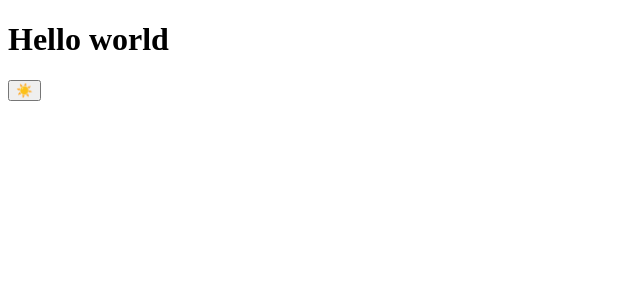
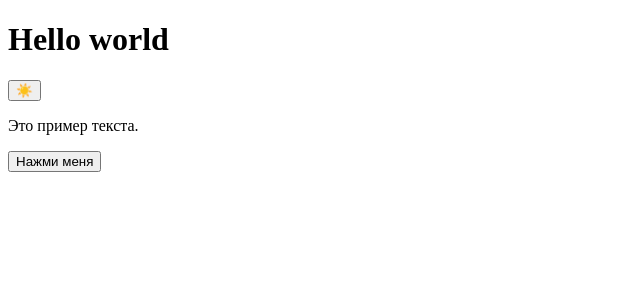
Before and after one commit to zetlock17/farpost_test_hard_2025, a React (Create React App) app: page / in a window 1280 px wide. Shown: the top 300 px of the page, without its empty margins (0-640 px from the left). Built offline with nearby package versions, Linux system fonts and the light colour scheme.

Commit message:
improve styles base

```diff
--- a/src/App.jsx
+++ b/src/App.jsx
@@ -1,5 +1,6 @@
 import React from 'react';
 import ThemeToggle from './components/ThemeToggle';
+import './styles/custom.css';
 
 const App = () => {
   return (
@@ -7,6 +8,8 @@ const App = () => {
       <main className="flex-grow p-4 dark:bg-gray-800 dark:text-white">
         <h1>Hello world</h1>
         <ThemeToggle />
+        <p className="text-body">Это пример текста.</p>
+        <button className="btn-primary">Нажми меня</button>
       </main>
     </div>
   );
--- /dev/null
+++ b/src/styles/custom.css
@@ -0,0 +1,13 @@
+@tailwind base;
+@tailwind components;
+@tailwind utilities;
+
+@layer components {
+  .btn-primary {
+    @apply bg-blue-500 text-white font-bold py-2 px-4 rounded hover:bg-blue-700;
+  }
+
+  .text-body {
+    @apply text-gray-700 dark:text-gray-300;
+  }
+}
```
